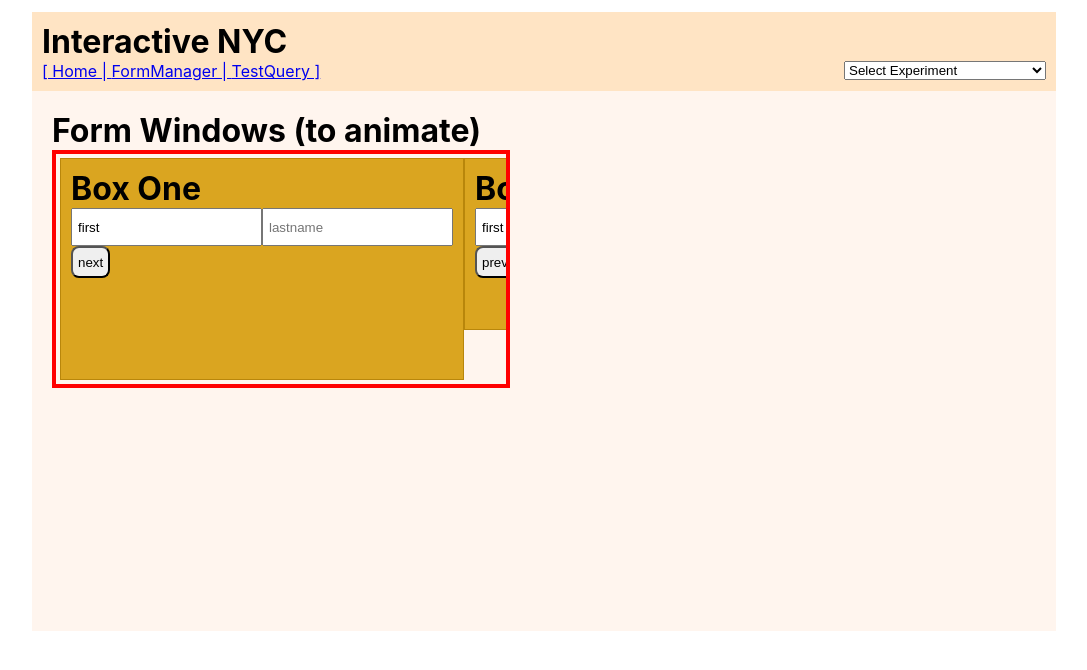
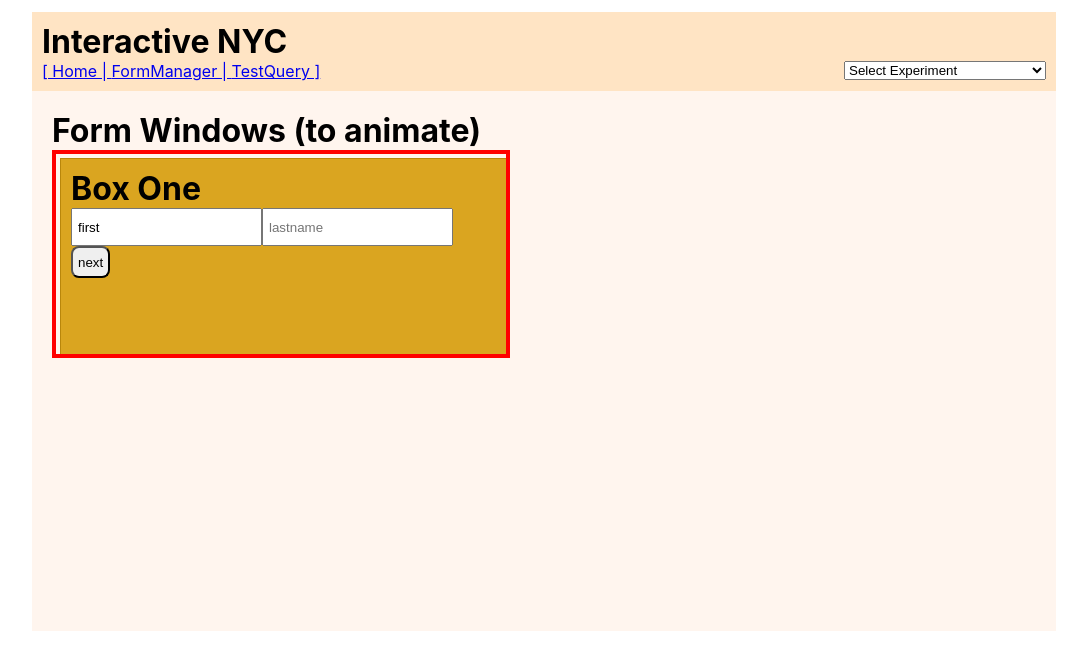
Before and after one commit to interactivenyc/inyc-experiments, a React (Create React App) app in the folder inyc_website/: page /formManager in a window 1280 px wide. Shown: the top 670 px of the page, without its empty margins (96-1183 px from the left). Built offline with nearby package versions, Linux system fonts and the light colour scheme.

Commit message:
use css var

```diff
--- a/inyc_website/src/components/experiments/02-FormManager/FormManager.css
+++ b/inyc_website/src/components/experiments/02-FormManager/FormManager.css
@@ -1,3 +1,7 @@
+:root {
+    --frame-width: 450px;
+}
+
 .form-manager {
     height: 500px;
     padding: 20px;
--- a/inyc_website/src/components/experiments/02-FormManager/WindowManager.css
+++ b/inyc_website/src/components/experiments/02-FormManager/WindowManager.css
@@ -4,7 +4,7 @@
     border: 4px solid red;
     /* padding: 4px; */
 
-    width: 450px;
+    width: var(--frame-width);
     overflow: hidden;
     transition: all .5s;
 }
@@ -28,4 +28,5 @@
     /* display: flex; */
     /* display: inline-block; */
     /* width: 400px; */
+    width: var(--frame-width);
 }
--- a/inyc_website/src/components/experiments/02-FormManager/WindowManager.js
+++ b/inyc_website/src/components/experiments/02-FormManager/WindowManager.js
@@ -10,7 +10,7 @@ const WindowManager = (props) => {
     let windowFrame = createRef()
     let windowTransport = createRef()
     let windowArray = []
-    // let windowHeights = []
+    let windowHeights = []
 
     React.Children.map(props.children, (child) => {
         // console.log("child", child);
@@ -23,7 +23,7 @@ const WindowManager = (props) => {
         let newPos = getWindowPosition() + "px"
         windowTransport.current.style['margin-left'] = newPos
 
-        // windowFrame.current.style.height = windowHeights[currentIndex] + 'px'
+        windowFrame.current.style.height = windowHeights[currentIndex] + 'px'
     })
 
     const getWindowPosition = () => {
@@ -50,7 +50,7 @@ const WindowManager = (props) => {
             <div className='window-frame' ref={windowFrame}>
                 <div className='windows' ref={windowTransport}>
                     {props.children.map((child, index) => {
-                        // windowHeights.push(child.props.height)
+                        windowHeights.push(child.props.height)
                         return <div key={index} ref={windowArray[index]} className='window'>{child}</div>
                     })}
                 </div>
```
Also changed, not shown: 1 other file (tests, documents, lock files or other folders).
